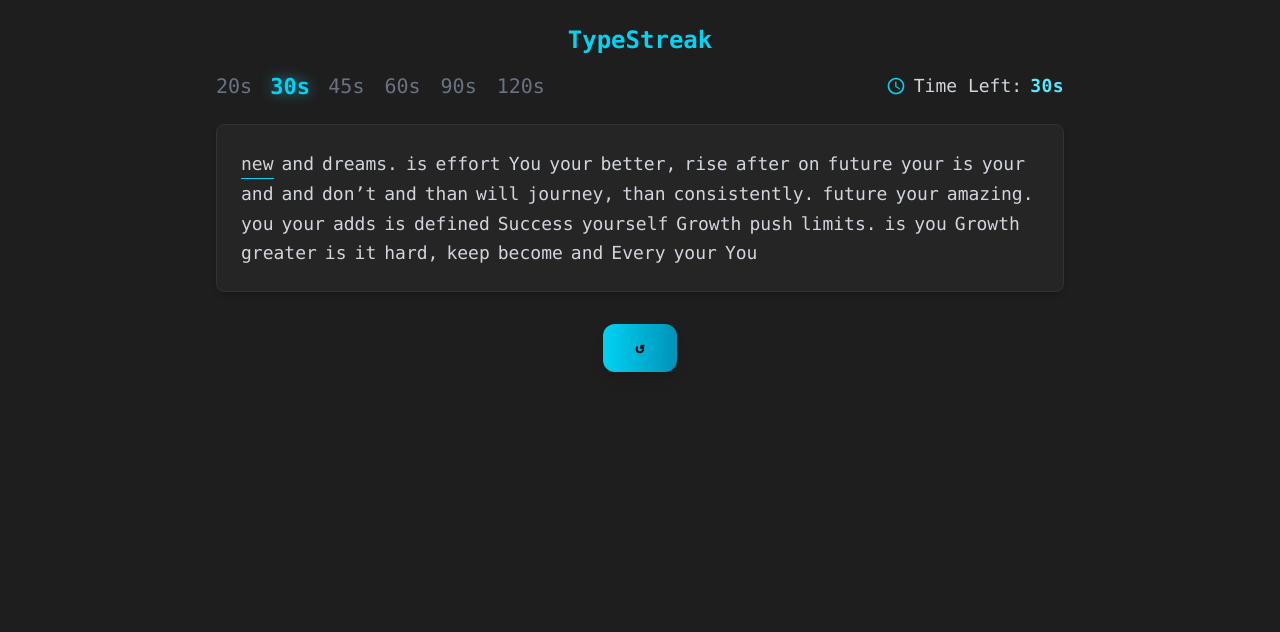
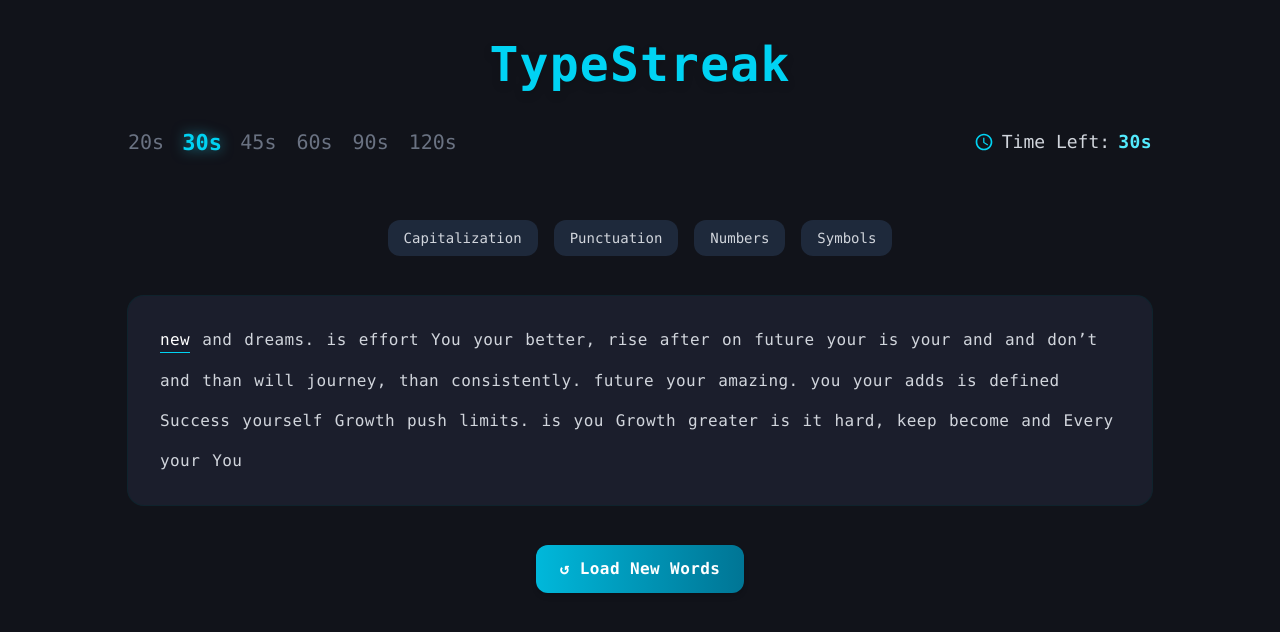
Before and after one commit to Maryam-Amir00/TypeStreak, a React (Vite) app: page / in a window 1280 px wide. Shown: the top 632 px of the page. Built offline with nearby package versions, Linux system fonts and the light colour scheme.

Commit message:
Add OptionSelector component to TypingBox for customizable word mutation options; implement mutateWords utility for word modifications based on selected options.

```diff
--- /dev/null
+++ b/src/components/OptionSelector.jsx
@@ -0,0 +1,37 @@
+import React from 'react';
+
+const OptionSelector = ({ options, setOptions }) => {
+  const toggleOption = (key) => {
+    setOptions((prev) => ({
+      ...prev,
+      [key]: !prev[key],
+    }));
+  };
+
+  const settings = [
+    { key: 'capitalization', label: 'Capitalization' },
+    { key: 'punctuation', label: 'Punctuation' },
+    { key: 'numbers', label: 'Numbers' },
+    { key: 'symbols', label: 'Symbols' },
+  ];
+
+  return (
+    <div className="flex flex-wrap gap-4 justify-center items-center">
+      {settings.map(({ key, label }) => (
+        <button
+          key={key}
+          onClick={() => toggleOption(key)}
+          className={`px-4 py-2 rounded-xl text-sm font-medium transition-colors duration-200 ${
+            options[key]
+              ? 'bg-cyan-600 text-white hover:bg-cyan-500'
+              : 'bg-[#1e293b] text-gray-300 hover:bg-[#2d3b55]'
+          }`}
+        >
+          {label}
+        </button>
+      ))}
+    </div>
+  );
+};
+
+export default OptionSelector;
--- a/src/components/TypingBox.jsx
+++ b/src/components/TypingBox.jsx
@@ -2,6 +2,8 @@
 import { loadWords } from '../utils/loadWords'
 import TimerPanel from './TimerPanel';
 import ResultsModal from './ResultsModal';
+import OptionSelector from './OptionSelector';
+import { mutateWords } from '../utils/mutateWords';
 
 const TypingBox = () => {
     const [wordList , setWordList] = useState([]);
@@ -17,7 +19,12 @@
     const [skippedCount, setSkippedCount] = useState(0);
     const [allWords, setAllWords] = useState([]);
     const [currentChunkIndex, setCurrentChunkIndex] = useState(0);
-    const [chunkIndex, setChunkIndex] = useState(0);
+    const [options, setOptions] = useState({
+      capitalization: false,
+      punctuation: false,
+      numbers: false,
+      symbols: false
+    });
     const inputRef = useRef(null);
 
 
@@ -30,7 +37,8 @@
           const j = Math.floor(Math.random() * (i + 1));
           [shuffled[i], shuffled[j]] = [shuffled[j], shuffled[i]];
         }
-        const selected = shuffled.slice(0, 1000);
+        const mutated = mutateWords(shuffled, options);
+        const selected = mutated.slice(0, 1000);
         setAllWords(selected);
         setWordList(selected.slice(0, 50));
         setWordStatus(new Array(50).fill(null));
@@ -47,10 +55,10 @@
 
     useEffect(() => {
       loadInitialWords();
-    }, []);
+    }, [options]);
 
     const showNextChunk = () => {
-      const nextIndex = (chunkIndex + 1) % (allWords.length / 50); // wrap around
+      const nextIndex = (currentChunkIndex + 1) % Math.ceil(allWords.length / 50);
       const start = nextIndex * 50;
       const end = start + 50;
       const nextChunk = allWords.slice(start, end);
@@ -59,10 +67,9 @@
       setWordStatus(new Array(50).fill(null));
       setActiveWordIndex(0);
       setTypedInput("");
-      setChunkIndex(nextIndex);
+      setTypedHistory([]);
+      setCurrentChunkIndex(nextIndex);
     };
-
-
 
       useEffect(() => {
         if (wordList.length > 0 && inputRef.current) {
@@ -199,11 +206,15 @@
     }
 
     return (
-    <div className="max-w-4xl mx-auto p-3 sm:p-4 md:p-6 font-mono">
-      <h1 className="text-2xl font-bold mb-4 text-center text-cyan-400">
+      <div className="min-h-screen bg-[#11131a] text-white font-mono px-4 sm:px-8 py-10">
+        <div className="max-w-5xl mx-auto flex flex-col gap-10">
+
+          {/* Header */}
+          <h1 className="text-center text-4xl sm:text-5xl font-extrabold tracking-wide text-cyan-400 drop-shadow-lg">
             TypeStreak
           </h1>
 
+          {/* Timer Panel - clean, glowing, no border */}
           <TimerPanel
           selectedTime={selectedTime}
           setSelectedTime={setSelectedTime}
@@ -211,21 +222,25 @@
           isSessionActive={isSessionActive}
         />
 
+          <OptionSelector options={options} setOptions={setOptions} />
+
+
+          {/* Typing Box - glowing effect */}
           <div
-        className="bg-[#252526] text-[#d4d4d4] border border-[#333] p-6 rounded-lg shadow-md min-h-[150px] leading-relaxed text-sm sm:text-base md:text-lg cursor-text"
-        onClick={() => inputRef.current.focus()}
+            className="bg-[#1b1e2c] p-6 sm:p-8 rounded-2xl ring-1 ring-cyan-500/10 hover:ring-cyan-400/30 transition-all duration-200 min-h-[200px] tracking-wide cursor-text"
+            onClick={() => inputRef.current?.focus()}
           >
             {isLoading ? (
-          <p className="text-gray-500">Loading words...</p>
+              <p className="text-slate-500 italic animate-pulse">Loading...</p>
             ) : (
-          <div className="flex flex-wrap gap-x-2">
+              <div className="flex flex-wrap gap-x-3 gap-y-4">
                 {wordList.map((word, index) => {
+                  const isActive = index === activeWordIndex;
+                  const inputForWord = getInputForWord(index);
 
-              if (index === activeWordIndex) {
-                const inputForWord = getInputForWord(index);
                   return (
                     <span key={index} className={getWordClass(index)}>
-                    {word.split("").map((char, i) => {
+                      {word.split('').map((char, i) => {
                         const typedChar = inputForWord[i];
                         return (
                           <span key={i} className={getCharClass(char, typedChar)}>
@@ -233,20 +248,9 @@
                           </span>
                         );
                       })}
-
                       {inputForWord.length > word.length && (
-                      <span className="text-red-400">
-                        {inputForWord.slice(word.length)}
-                      </span>
+                        <span className="text-red-500">{inputForWord.slice(word.length)}</span>
                       )}
-                  </span>
-                );
-              }
-
-
-              return (
-                <span key={index} className={getWordClass(index)}>
-                  {word}
                     </span>
                   );
                 })}
@@ -254,9 +258,10 @@
             )}
           </div>
 
+          {/* Hidden Input */}
           <input
             type="text"
-        className="opacity-0 absolute"
+            className="absolute opacity-0 pointer-events-none"
             ref={inputRef}
             value={typedInput}
             onChange={handleInputChange}
@@ -264,20 +269,20 @@
             onFocus={() => setIsInputFocused(true)}
             onBlur={() => setIsInputFocused(false)}
             disabled={isLoading}
-        aria-label='Typing Input'
           />
 
-    <div className="mt-8 flex justify-center">
+          {/* Load More Words Button */}
+          <div className="flex justify-center">
           <button
             onClick={showNextChunk}
             disabled={isSessionActive}
-        className="px-8 py-3 bg-gradient-to-r from-cyan-400 to-cyan-600 text-black font-semibold text-base rounded-xl shadow-lg hover:from-cyan-300 hover:to-cyan-500 hover:shadow-cyan-400/40 hover:scale-105 transition-all duration-200"
+            className="px-6 py-3 rounded-xl bg-gradient-to-r from-cyan-500 to-cyan-700 text-white font-semibold tracking-wide shadow-md transition-all duration-200 hover:from-cyan-400 hover:to-cyan-600 hover:shadow-cyan-500/40 hover:scale-105 disabled:opacity-50"
           >
-        ↺
+            ↺ Load New Words
           </button>
         </div>
 
-
+          {/* Results Modal */}
           {!isSessionActive && timeLeft === 0 && (
           <ResultsModal
             wordStatus={wordStatus}
@@ -290,12 +295,16 @@
               setIsSessionActive(false);
               setIsInputFocused(true);
               setTimeLeft(selectedTime);
+              setTypedInput("");
+              setCurrentChunkIndex(0);
             }}
           />
         )}
+        </div>
+      </div>
+    );
 
-    </div>
-  )
+
 }
 
 export default TypingBox
--- /dev/null
+++ b/src/utils/mutateWords.js
@@ -0,0 +1,34 @@
+export function mutateWords(words, options) {
+    const probability = 0.3;
+
+    return words.flatMap(word => {
+      let modified = word;
+      const output = [];
+
+      if (options.capitalization) {
+        const capType = Math.random() > probability ? 'upper' : 'first';
+        modified = capType === 'upper'
+          ? modified.toUpperCase()
+          : modified.charAt(0).toUpperCase() + modified.slice(1);
+      }
+
+      if (options.punctuation && Math.random() < probability) {
+        const punct = ['!','.', ','];
+        modified += punct[Math.floor(Math.random() * punct.length)];
+      }
+
+      output.push(modified);
+
+      if (options.numbers && Math.random() < probability) {
+        const numberWord = Math.floor(10000 + Math.random() * 900000).toString();
+        output.push(numberWord);
+      }
+
+      if (options.symbols && Math.random() < probability) {
+        const symbols = ['@', '#', '$', '%', '&'];
+        output.push(symbols[Math.floor(Math.random() * symbols.length)]);
+      }
+
+      return output;
+    });
+  }
```
Lines whose indentation alone changed are shown as unchanged.
